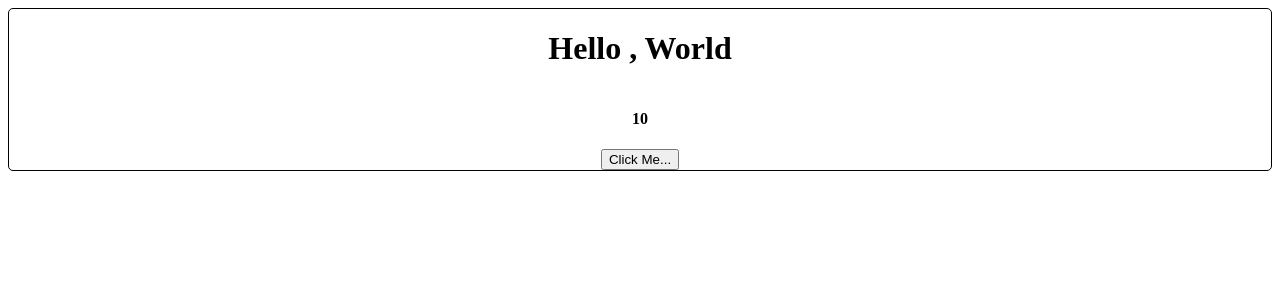
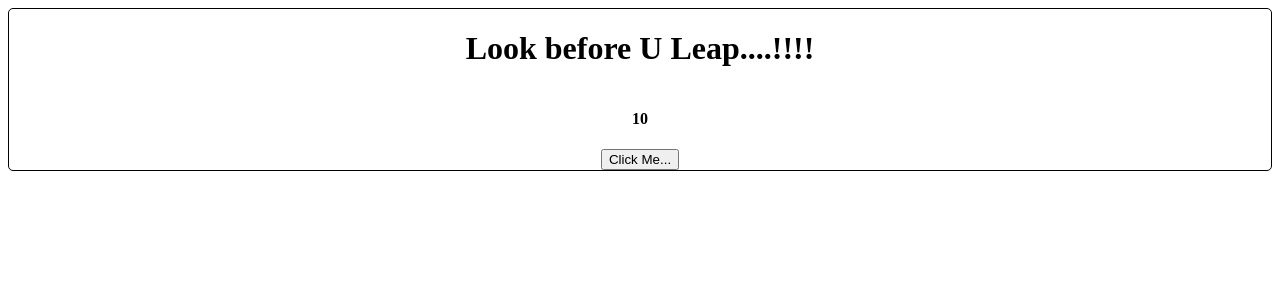
Before and after one commit to nayeftechno/love-app, a React (Create React App) app: page / in a window 1280 px wide. Shown: the top 300 px of the page. Built offline with nearby package versions, Linux system fonts and the light colour scheme.

Commit message:
Edit hoc

```diff
--- a/src/components/Counter.js
+++ b/src/components/Counter.js
@@ -15,7 +15,7 @@ const Wrapper = styled.div`
 function Counter({initialState,message}){
     const [state,setState] = useState(Number(initialState));
     return(<Wrapper>
-        {message()}
+        {message('Look before U Leap....!!!!')}
         <h4>{state}</h4>
         <Button title={'Click Me...'} handleClick={()=>{setState(state + 1)}}/>
     </Wrapper>);
--- a/src/hoc/withMessage.js
+++ b/src/hoc/withMessage.js
@@ -1,6 +1,6 @@
 export default function withMessage(WrappedComponent){
-    function message(){
-        return(<h1>Hello , World</h1>);
+    function message(text='Hello , There'){
+        return(<h1>{text}</h1>);
     };
     function WithMessage(props){
         return(<WrappedComponent {...props} message={message}/>);
```
